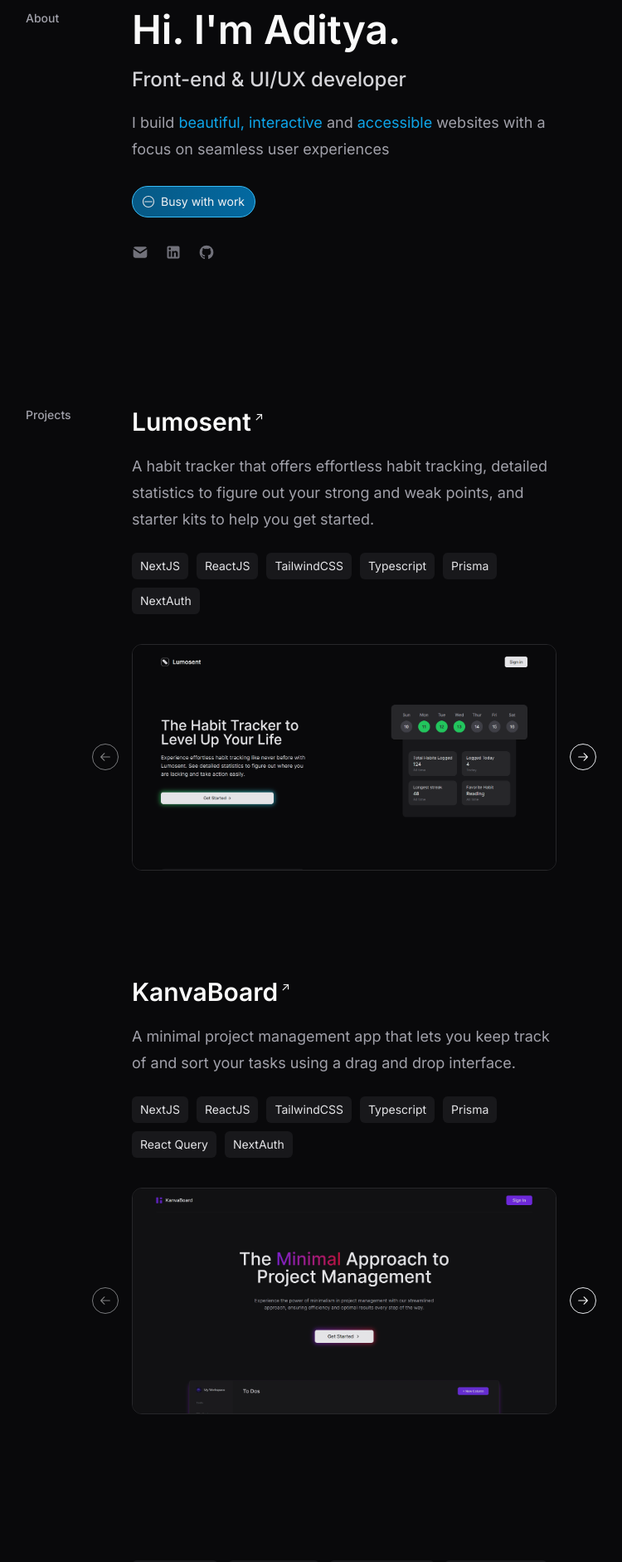
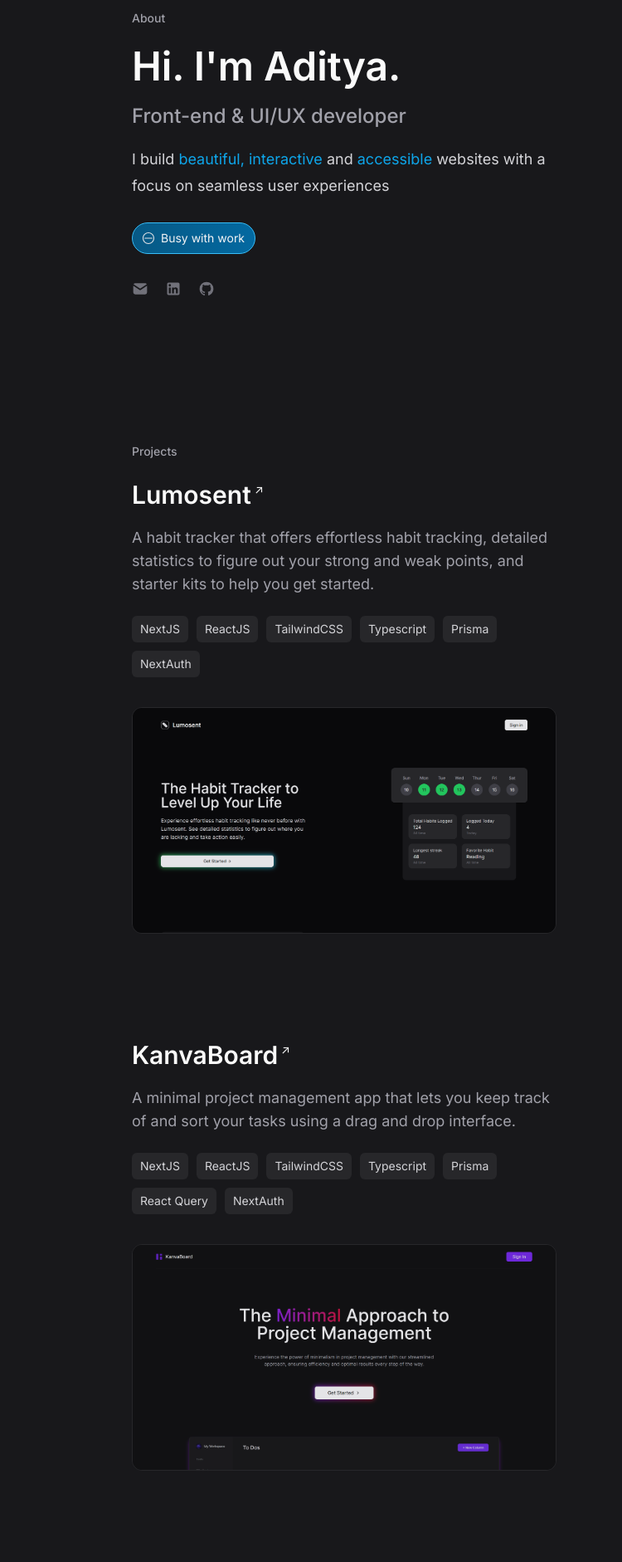
Before and after one commit to addoxy/addoxy.me, a Next.js app: page / in a window 1280 px wide. Shown: the part 180-2062 px from the top of the page at 83% size, without its empty margins (225-975 px from the left). Built offline with nearby package versions, Linux system fonts and the light colour scheme; what tailwindcss-debug-screens would draw is missing.

Commit message:
style:  revamp theme

```diff
--- a/src/app/layout.tsx
+++ b/src/app/layout.tsx
@@ -25,7 +25,7 @@ export default function RootLayout({
     <html lang="en">
       <body
         className={cn(
-          'bg-zinc-950 text-sm text-zinc-50 antialiased',
+          'bg-zinc-900 text-sm text-zinc-50 antialiased',
           inter.className,
           process.env.NODE_ENV === 'development' && 'debug-screens'
         )}
--- a/src/app/page.tsx
+++ b/src/app/page.tsx
@@ -120,16 +120,14 @@ const page = () => {
     <main className="flex flex-col">
       {/* about section */}
       <section className="relative mb-44 flex flex-col">
-        <h3 className="mb-6 text-sm font-medium text-zinc-400 lg:absolute lg:-left-32 lg:mb-0">
-          About
-        </h3>
+        <h3 className="mb-6 text-sm font-medium text-zinc-400">About</h3>
         <h1 className="mb-5 text-5xl font-semibold text-zinc-50">
           Hi. I&apos;m Aditya.
         </h1>
-        <p className="mb-5 text-2xl font-medium text-zinc-300">
+        <p className="mb-5 text-2xl font-medium text-zinc-400">
           Front-end & UI/UX developer
         </p>
-        <p className="mb-7 text-lg leading-8 text-zinc-400">
+        <p className="mb-7 text-lg leading-8 text-zinc-300">
           I build <span className="text-sky-500">beautiful, interactive</span>{' '}
           and <span className="text-sky-500">accessible</span> websites with a
           focus on seamless user experiences
@@ -154,9 +152,7 @@ const page = () => {
 
       {/* projects section */}
       <section className="relative mb-32 flex flex-col sm:mb-44">
-        <h3 className="mb-6 text-sm font-medium text-zinc-400 lg:absolute lg:-left-32 lg:mb-0">
-          Projects
-        </h3>
+        <h3 className="mb-6 text-sm font-medium text-zinc-400">Projects</h3>
         <div className="flex flex-col gap-y-20 sm:gap-y-32">
           {PROJECTS.map((project) => (
             <Project key={project.href} {...project} />
@@ -166,9 +162,7 @@ const page = () => {
 
       {/* skills section */}
       <section className="relative mb-32 flex flex-col sm:mb-44">
-        <h3 className="mb-6 text-sm font-medium text-zinc-400 lg:absolute lg:-left-32 lg:mb-0">
-          Skills
-        </h3>
+        <h3 className="mb-6 text-sm font-medium text-zinc-400">Skills</h3>
         <div className="flex flex-wrap gap-3">
           {SKILLS.map((skill) => (
             <Badge key={skill.tool} text={skill.tool} Logo={skill.logo} />
@@ -178,9 +172,7 @@ const page = () => {
 
       {/* contact section */}
       <section className="relative flex flex-col">
-        <h3 className="mb-6 text-sm font-medium text-zinc-400 lg:absolute lg:-left-32 lg:mb-0">
-          Contact
-        </h3>
+        <h3 className="mb-6 text-sm font-medium text-zinc-400">Connect</h3>
         <div className="flex flex-col gap-2 text-zinc-400 underline">
           <a href="mailto:adityakumar13043@gmail.com">
             adityakumar13043@gmail.com
--- a/src/components/Badge.tsx
+++ b/src/components/Badge.tsx
@@ -9,12 +9,12 @@ const Badge = (props: BadgeProps) => {
   return (
     <>
       {!Logo && (
-        <div className="w-fit items-center gap-x-2 rounded-md bg-zinc-900 px-2.5 py-1.5 text-zinc-200">
+        <div className="w-fit items-center gap-x-2 rounded-md bg-zinc-800 px-2.5 py-1.5 text-zinc-300">
           {text}
         </div>
       )}
       {Logo && (
-        <div className="flex w-fit items-center gap-x-2 rounded-md bg-zinc-900 px-3 py-2 text-zinc-200">
+        <div className="flex w-fit items-center gap-x-2 rounded-md bg-zinc-800 px-3 py-2 text-zinc-200">
           {Logo}
           {text}
         </div>
--- a/src/components/Project.tsx
+++ b/src/components/Project.tsx
@@ -27,30 +27,17 @@ const Project = (props: ProjectProps) => {
         </h2>
         <span className="ml-2 -rotate-45">-{'>'}</span>
       </a>
-      <p className="mb-6 text-lg leading-8 text-zinc-400">{description}</p>
+      <p className="mb-6 text-lg text-zinc-400">{description}</p>
       <div className="mb-9 flex flex-wrap gap-2.5">
         {stack.map((tool) => (
           <Badge key={tool} text={tool} />
         ))}
       </div>
-      <Carousel>
-        <CarouselContent>
-          {images.map((image, i) => (
-            <CarouselItem key={i}>
-              <Image
-                className="rounded-xl border border-zinc-800"
-                src={image}
-                alt="image"
-              />
-            </CarouselItem>
-          ))}
-        </CarouselContent>
-        <p className="mt-2 animate-pulse text-right text-zinc-500 sm:hidden">
-          Swipe
-        </p>
-        <CarouselPrevious />
-        <CarouselNext />
-      </Carousel>
+      <Image
+        src={images[0]}
+        alt={title + ' image'}
+        className="rounded-xl border border-zinc-800"
+      />
     </section>
   );
 };
```
